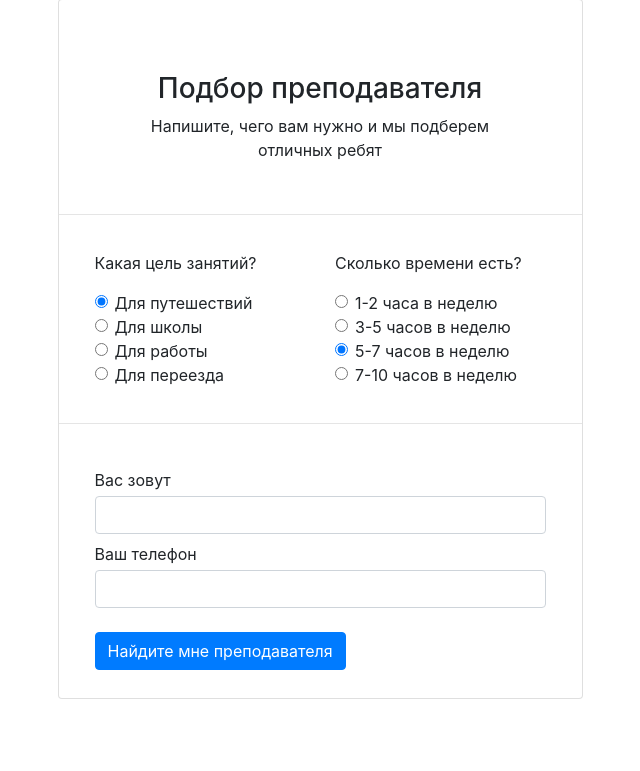
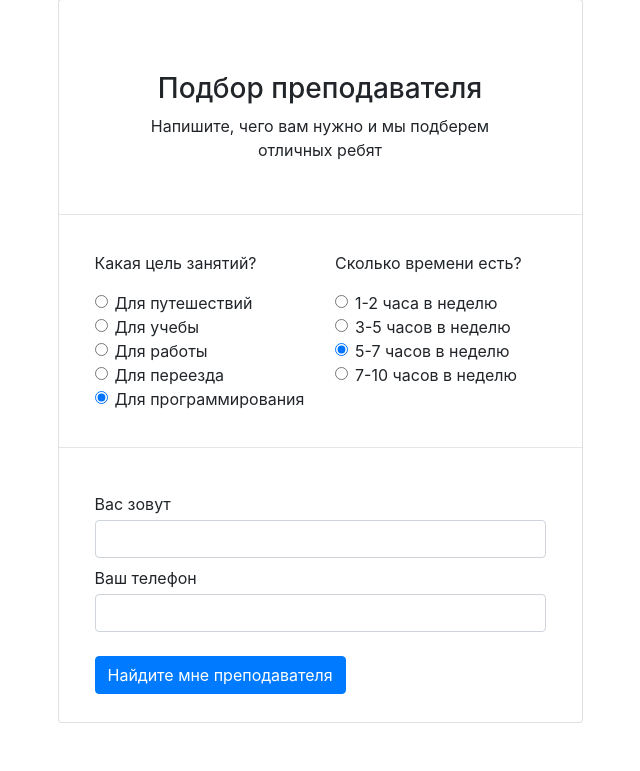
Before and after one commit to antauren/stepik-flask-project2, a Flask app: page /request/ in a window 1280 px wide. Shown: the part 121-892 px from the top of the page, without its empty margins (320-960 px from the left). Before the commit the page ends 820 px from the top, so only its background shows below. Run offline with Flask 2, Linux system fonts and the light colour scheme; some libraries are stand-ins or nearby versions.

Commit message:
step9
9. Добавьте еще одну цель

   – проверьте, что, используя цели в шаблонах, вы всегда получаете их из python- кода
   – добавьте новую цель "для программирования" преподавателям   8,9,10,11
   – проверьте, что цель корректно отображается на всех страницах

```diff
--- a/app.py
+++ b/app.py
@@ -14,8 +14,10 @@ def render_index():
     teachers_ = teachers.copy()
     random.shuffle(teachers_)
 
+    teachers_ = teachers_[:6]
+
     return render_template('index.html',
-                           teachers=teachers_[:6],
+                           teachers=teachers_,
                            goals=goals,
                            goal_icons=goal_icons
                            )
@@ -39,7 +41,7 @@ def render_profile(profile_id):
 
 @app.route('/request/')
 def render_request():
-    return render_template('request.html')
+    return render_template('request.html', goals=goals)
 
 
 @app.route('/request_done/', methods=['GET', 'POST'])
--- a/data.py
+++ b/data.py
@@ -1,5 +1,7 @@
-goals = {"travel": "Для путешествий", "study": "Для учебы", "work": "Для работы", "relocate": "Для переезда"}
-goal_icons = {"travel": "⛱", "study": "🏫", "work": "🏢", "relocate": "🚜"}
+goals = {"travel": "Для путешествий", "study": "Для учебы", "work": "Для работы", "relocate": "Для переезда",
+         'dev': 'Для программирования'}
+goal_icons = {"travel": "⛱", "study": "🏫", "work": "🏢", "relocate": "🚜",
+              'dev': '💻'}
 
 days_of_week = {"mon": "Понедельник",
                 "tue": "Вторник",
@@ -228,7 +230,7 @@ teachers = [
         "picture": "https://i.pravatar.cc/300?img=35",
         "rating": 5,
         "price": 1700,
-        "goals": ["relocate", "work"],
+        "goals": ["relocate", "work", 'dev'],
         "free": {
 
             "mon": {"8:00": False, "10:00": False, "12:00": False, "14:00": False, "16:00": True, "18:00": True,
@@ -255,7 +257,7 @@ teachers = [
         "picture": "https://i.pravatar.cc/300?img=36",
         "rating": 4.1,
         "price": 1200,
-        "goals": ["work"],
+        "goals": ["work", 'dev'],
         "free": {
 
             "mon": {"8:00": False, "10:00": False, "12:00": False, "14:00": False, "16:00": True, "18:00": True,
@@ -282,7 +284,7 @@ teachers = [
         "picture": "https://i.pravatar.cc/300?img=37",
         "rating": 4.7,
         "price": 1100,
-        "goals": ["travel", "study", "work"],
+        "goals": ["travel", "study", "work", 'dev'],
         "free": {
 
             "mon": {"8:00": False, "10:00": False, "12:00": False, "14:00": False, "16:00": True, "18:00": True,
@@ -309,7 +311,7 @@ teachers = [
         "picture": "https://i.pravatar.cc/300?img=38",
         "rating": 4.2,
         "price": 900,
-        "goals": ["travel", "work"],
+        "goals": ["travel", "work", 'dev'],
         "free": {
 
             "mon": {"8:00": False, "10:00": False, "12:00": False, "14:00": False, "16:00": True, "18:00": True,
--- a/templates/request.html
+++ b/templates/request.html
@@ -43,30 +43,19 @@
         <div class="row">
           <div class="col">
             <p>Какая цель занятий?</p>
-            <div class="form-check ">
-              <input type="radio" class="form-check-input" name="goal" value="travel" id="goal1" checked>
-              <label class="form-check-label" for="goal1">
-                Для путешествий
-              </label>
-            </div>
-            <div class="form-check ">
-              <input type="radio" class="form-check-input" name="goal" value="study" id="goal2">
-              <label class="form-check-label" for="goal2">
-                Для школы
-              </label>
-            </div>
-            <div class="form-check ">
-              <input type="radio" class="form-check-input" name="goal" value="work" id="goal3">
-              <label class="form-check-label" for="goal2">
-                Для работы
-              </label>
-            </div>
-            <div class="form-check ">
-              <input type="radio" class="form-check-input" name="goal" value="relocate" id="goal4">
-              <label class="form-check-label" for="goal2">
-                Для переезда
-              </label>
-            </div>
+
+
+            {% for goal_key, goal_text in goals.items() %}
+
+              <div class="form-check ">
+                <input type="radio" class="form-check-input" name="goal" value="{{ goal_key }}"
+                       id="goal{{ loop.index }}" checked>
+                <label class="form-check-label" for="goal{{ loop.index }}">{{ goal_text }}</label>
+              </div>
+
+            {% endfor %}
+
+
           </div>
           <div class="col">
             <p>Сколько времени есть?</p>
```
Also changed, not shown: templates/profile.html (+7 -6 lines).
